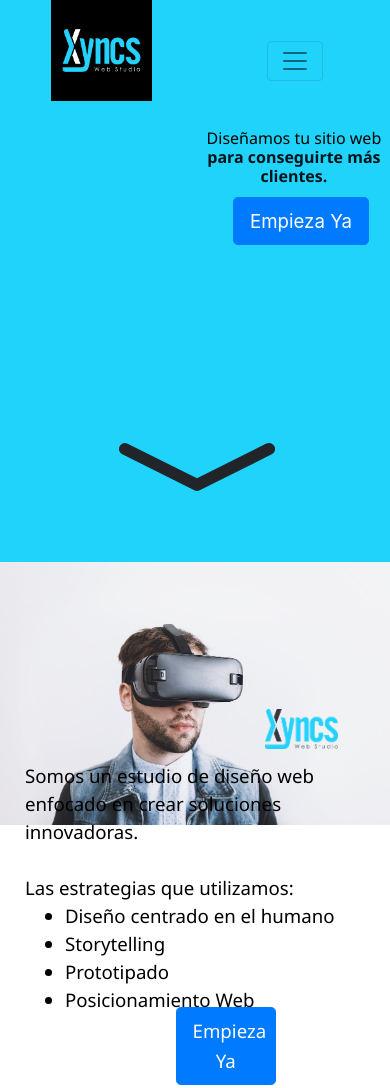
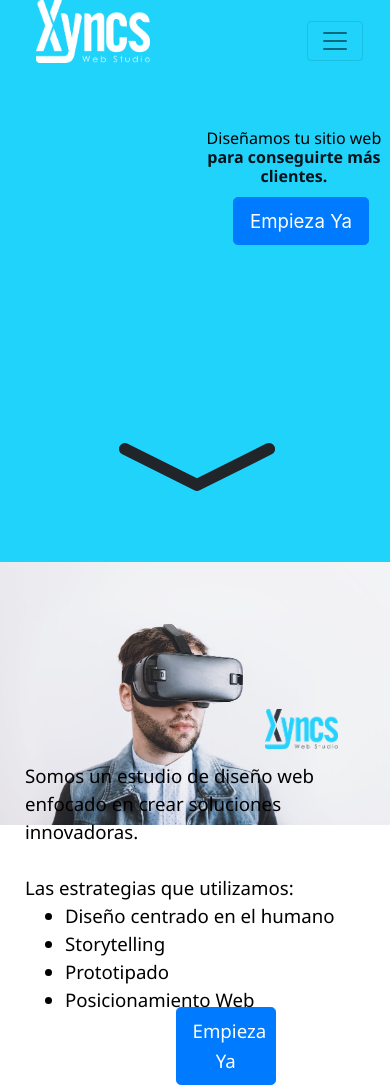
Before and after one commit to alecvipa/Xyncs-landingPage, a website: page public/index.html in a window 390 px wide. Shown: the top 1088 px of the page. Drawn offline with nearby package versions, Linux system fonts and the light colour scheme.

Commit message:
added logic to change logo in mobiles

```diff
--- a/public/logic.js
+++ b/public/logic.js
@@ -35,5 +35,11 @@ $(document).ready(function () {
 
     };
 
+    if($(window).width() < 515) {
+        $(".xyncsBlack").attr("src", "./images/xyncsTransWhite.png");
+    } else {
+        $(".xyncsBlack").attr("src", "./images/xyncsBackground.jpg");
+    }
+
 
 });
--- a/public/style.css
+++ b/public/style.css
@@ -345,8 +345,8 @@ a:hover {
 
     }
     #navScrollSpy{
-        margin-top: 20%;
-        margin-left: 0%;
+        margin-top: 8%;
+        margin-left: 24%;
     }
     /* .navbar-toggler{
         width: 40% !important;
@@ -368,10 +368,9 @@ a:hover {
     }
 
     .xyncsBlack {
-        width: 61%;
+        width: 69%;
         position: relative;
-        left: 22%;
-
+        left: 13%;
     }
 
     .navbar{
```
